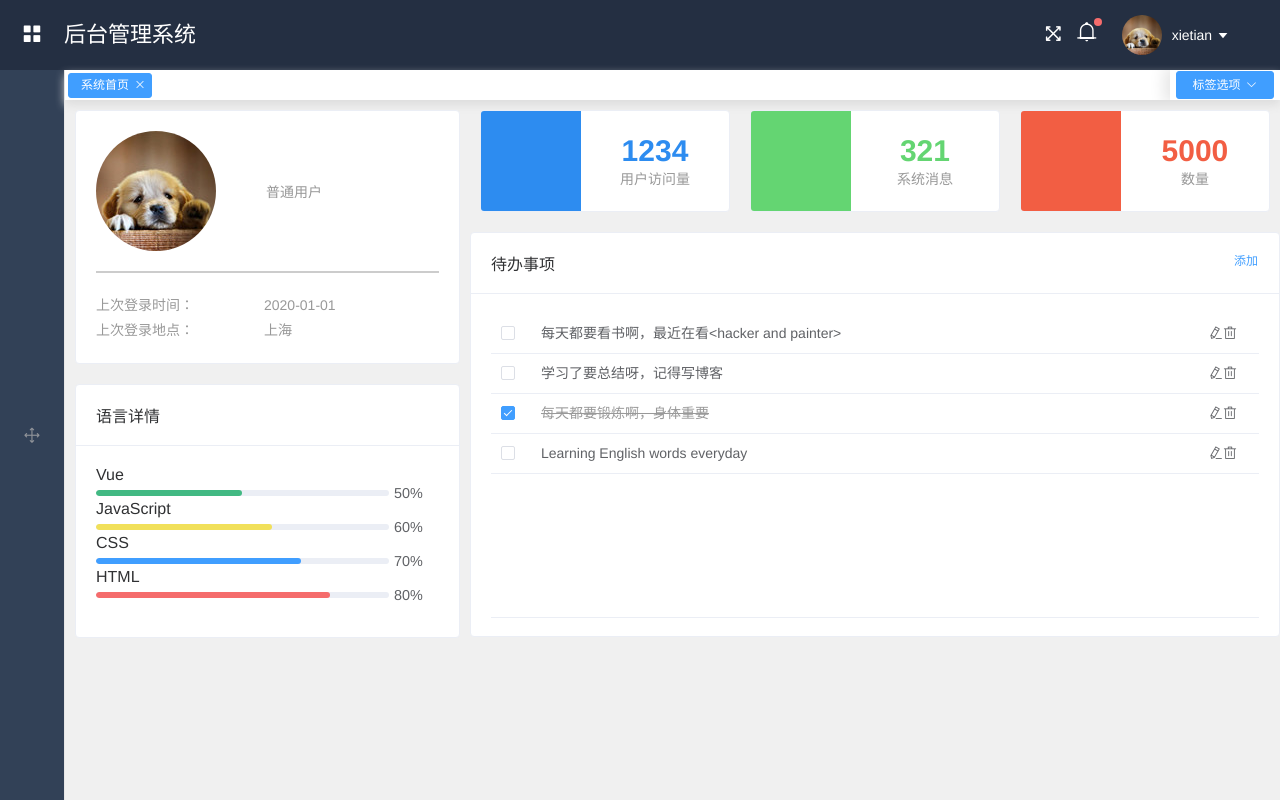
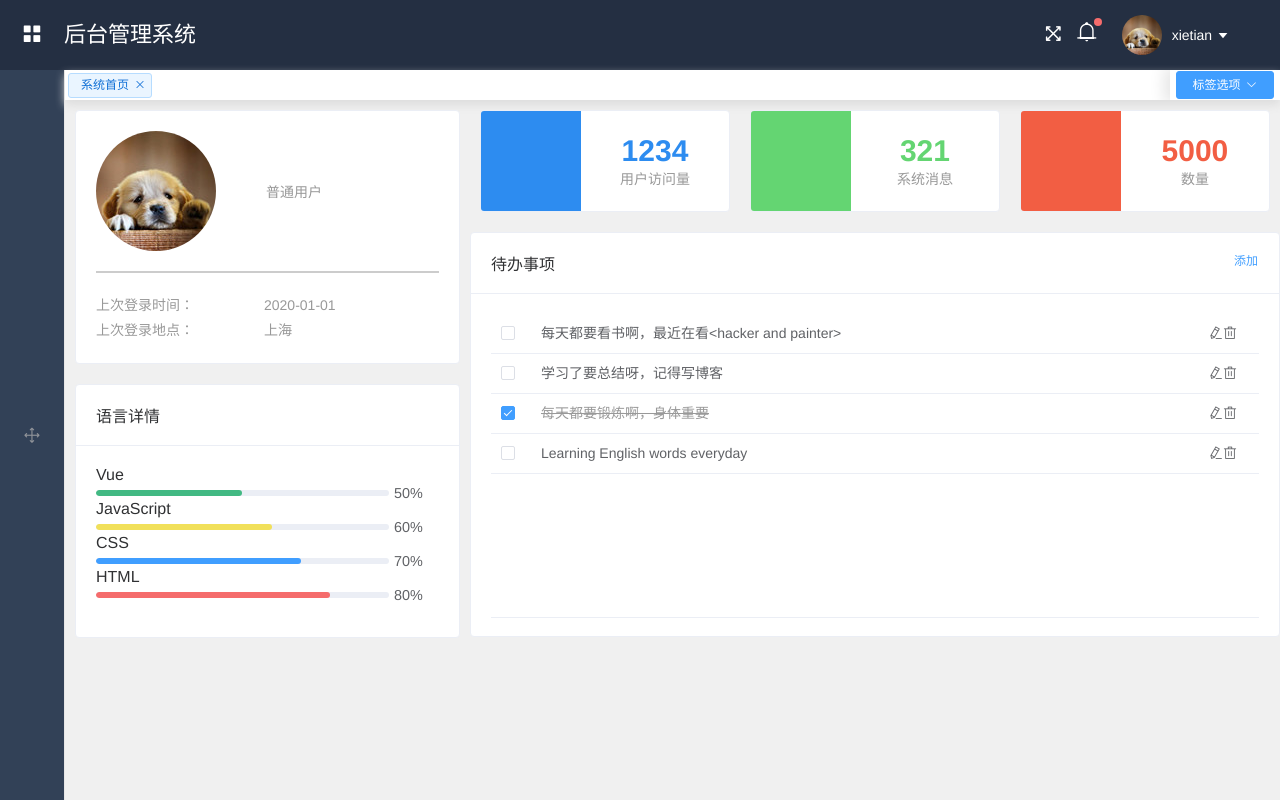
Before and after one commit to xt1995726/vueManageSystemDemo, a Vue app: page /#/dashboard in a window 1280 px wide. Built offline with nearby package versions, Linux system fonts and the light colour scheme; a small style sheet from the web is missing.

Commit message:
change style

```diff
--- a/src/components/common/Tags.vue
+++ b/src/components/common/Tags.vue
@@ -1,5 +1,5 @@
 <template>
-  <div class="tags" v-if="1">
+  <div class="tags" v-if="showTags">
     <ul>
       <li class="tags-li" v-for="(item, index) in tagsList" :key="index" :class="{'active': isActive(item.path)}">
         <router-link :to="item.path" class="tags-li-title">
@@ -119,7 +119,7 @@ export default {
   background: #fff;
   padding: 0 5px 0 12px;
   vertical-align: middle;
-  color: #666;
+  color: #0f6fd6;
   transition: all 0.3s ease-in;
   -moz-transition: all 0.3s ease-in;
   -webkit-transition: all 0.3s ease-in;
@@ -128,9 +128,9 @@ export default {
   background: #f8f8f8;
 }
 .tags-li.active {
-  color: #fff;
-  background-color: #409eff;
-  border: 1px solid #409eff;
+  color: #0f6fd6;
+  background-color: #eaf5ff;
+  border: 1px solid #b6dcff;
 }
 .tags-li-title {
   float: left;
@@ -142,7 +142,7 @@ export default {
   color: #666;
 }
 .tags-li.active .tags-li-title {
-  color: #fff;
+  color: #0f6fd6;
 }
 .tags-close-box {
   position: absolute;
```
